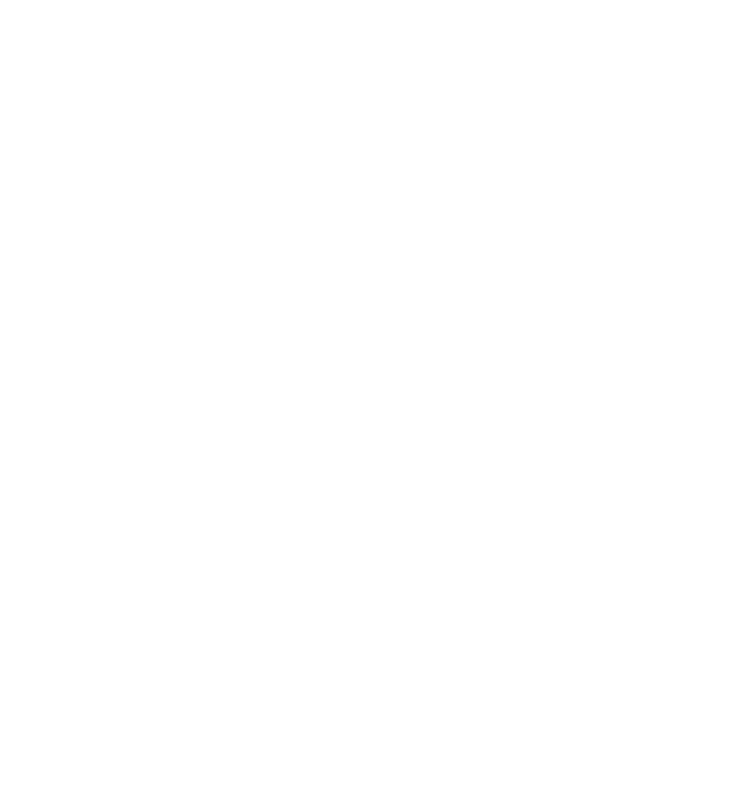
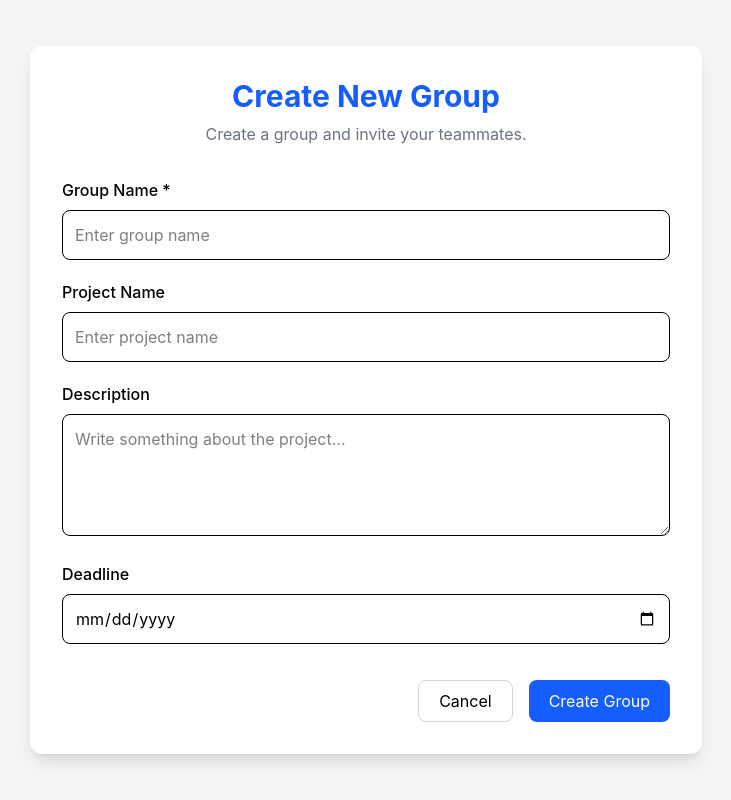
Before and after one commit to prd6/Group-Project-Manager, a React app in the folder Frontend/: page /Create_Grp in a window 1280 px wide. Before the commit this address had no page. Shown: the whole page, without its empty margins (274-1005 px from the left). Built offline with nearby package versions, Linux system fonts and the light colour scheme; the HTML template or start-up script is replaced by a standard one.

Commit message:
feat: add Dashboard, Create Group, and Join Group pages; update routing and dependencies

```diff
--- a/Frontend/package.json
+++ b/Frontend/package.json
@@ -11,6 +11,7 @@
   },
   "dependencies": {
     "@tailwindcss/vite": "^4.3.3",
+    "lucide-react": "^1.25.0",
     "react": "^19.2.7",
     "react-dom": "^19.2.7",
     "react-router-dom": "^7.18.1",
--- a/Frontend/src/App.jsx
+++ b/Frontend/src/App.jsx
@@ -1,5 +1,7 @@
 import { Routes, Route } from "react-router-dom";
-
+import Dashboard from "./Pages/Dashboard";
+import Create_Grp from "./Pages/Create_Grp";
+import Join_Grp from "./Pages/Join_Grp"
 import Navbar from "./Components/Navbar";
 import Home from "./Pages/Home";
 import Login from "./AuthPages/Login";
@@ -20,6 +22,9 @@ function App() {
 
       <Route path="/login" element={<Login />} />
       <Route path="/signup" element={<Signup />} />
+      <Route path="/Dashboard" element={<Dashboard />} />
+      <Route path="/Create_Grp" element={<Create_Grp />} />
+      <Route path="/Join_Grp" element={<Join_Grp />} />
     </Routes>
   );
 }
--- /dev/null
+++ b/Frontend/src/Pages/Create_Grp.jsx
@@ -0,0 +1,137 @@
+import { useState } from "react";
+
+const Create_Grp = () => {
+  const [groupData, setGroupData] = useState({
+    groupName: "",
+    projectName: "",
+    description: "",
+    deadline: "",
+  });
+
+  const handleChange = (e) => {
+    setGroupData({
+      ...groupData,
+      [e.target.name]: e.target.value,
+    });
+  };
+
+  const handleSubmit = (e) => {
+    e.preventDefault();
+
+    console.log(groupData);
+
+    // API call here
+  };
+
+  return (
+    <div className="min-h-screen bg-gray-100 flex items-center justify-center p-5">
+
+      <div className="w-full max-w-2xl bg-white rounded-xl shadow-lg p-8">
+
+        <h1 className="text-3xl font-bold text-center text-blue-600">
+          Create New Group
+        </h1>
+
+        <p className="text-center text-gray-500 mt-2 mb-8">
+          Create a group and invite your teammates.
+        </p>
+
+        <form onSubmit={handleSubmit} className="space-y-5">
+
+          {/* Group Name */}
+
+          <div>
+            <label className="block mb-2 font-medium">
+              Group Name *
+            </label>
+
+            <input
+              type="text"
+              name="groupName"
+              placeholder="Enter group name"
+              value={groupData.groupName}
+              onChange={handleChange}
+              required
+              className="w-full border rounded-lg p-3 focus:outline-none focus:ring-2 focus:ring-blue-500"
+            />
+          </div>
+
+          {/* Project Name */}
+
+          <div>
+            <label className="block mb-2 font-medium">
+              Project Name
+            </label>
+
+            <input
+              type="text"
+              name="projectName"
+              placeholder="Enter project name"
+              value={groupData.projectName}
+              onChange={handleChange}
+              className="w-full border rounded-lg p-3 focus:outline-none focus:ring-2 focus:ring-blue-500"
+            />
+          </div>
+
+          {/* Description */}
+
+          <div>
+            <label className="block mb-2 font-medium">
+              Description
+            </label>
+
+            <textarea
+              rows="4"
+              name="description"
+              placeholder="Write something about the project..."
+              value={groupData.description}
+              onChange={handleChange}
+              className="w-full border rounded-lg p-3 focus:outline-none focus:ring-2 focus:ring-blue-500"
+            ></textarea>
+          </div>
+
+          {/* Deadline */}
+
+          <div>
+            <label className="block mb-2 font-medium">
+              Deadline
+            </label>
+
+            <input
+              type="date"
+              name="deadline"
+              value={groupData.deadline}
+              onChange={handleChange}
+              className="w-full border rounded-lg p-3 focus:outline-none focus:ring-2 focus:ring-blue-500"
+            />
+          </div>
+
+          {/* Buttons */}
+
+          <div className="flex justify-end gap-4 pt-4">
+
+            <button
+              type="button"
+              className="px-5 py-2 rounded-lg border border-gray-300 hover:bg-gray-100"
+            >
+              Cancel
+            </button>
+
+            <button
+              type="submit"
+              className="px-5 py-2 rounded-lg bg-blue-600 text-white hover:bg-blue-700"
+            >
+              Create Group
+            </button>
+
+          </div>
+
+        </form>
+
+      </div>
+
+    </div>
+  );
+};
+
+export default Create_Grp;
--- /dev/null
+++ b/Frontend/src/Pages/Dashboard.jsx
@@ -0,0 +1,101 @@
+import React from "react";
+
+const Dashboard = () => {
+    return (
+        <div className="min-h-screen bg-gray-100">
+
+            {/* Navbar */}
+            <nav className="bg-blue-600 text-white p-4 flex justify-between">
+                <h1 className="text-xl font-bold">Group Project Manager</h1>
+
+                <button className="bg-red-500 px-3 py-1 rounded">
+                    Logout
+                </button>
+            </nav>
+
+            <div className="p-6">
+
+                {/* Welcome */}
+                <div className="flex flex-col items-center justify-center">
+                    <h2 className="text-2xl font-bold ">
+                        Welcome
+                    </h2>
+
+                    <p className="text-gray-600 mb-6">
+                        Manage your project groups here.
+                    </p>
+
+                    {/* Buttons */}
+                    <div className="flex gap-4 mb-8">
+
+                        <button className="bg-blue-500 text-white px-4 py-2 rounded">
+                            Create Group
+                        </button>
+
+                        <button className="bg-green-500 text-white px-4 py-2 rounded">
+                            Join Group
+                        </button>
+
+                    </div>
+                </div>
+
+                {/* My Groups */}
+                <div className="bg-white p-5 rounded shadow mb-6">
+
+                    <h3 className="text-xl font-semibold mb-3">
+                        My Groups
+                    </h3>
+
+                    <div className="border rounded p-3 mb-3">
+
+                        <h4 className="font-bold">
+                            Software Engineering Project
+                        </h4>
+
+                        <p>Join Code: ABX93K</p>
+
+                        <button className="mt-2 bg-blue-500 text-white px-3 py-1 rounded">
+                            Open
+                        </button>
+
+                    </div>
+
+                    <div className="border rounded p-3">
+
+                        <h4 className="font-bold">
+                            AI Mini Project
+                        </h4>
+
+                        <p>Join Code: ZX91KP</p>
+
+                        <button className="mt-2 bg-blue-500 text-white px-3 py-1 rounded">
+                            Open
+                        </button>
+
+                    </div>
+
+                </div>
+
+                {/* Recent Activity */}
+
+                <div className="bg-white p-5 rounded shadow">
+
+                    <h3 className="text-xl font-semibold mb-3">
+                        Recent Activity
+                    </h3>
+
+                    <ul className="list-disc ml-5">
+                        <li>Rahul uploaded database.sql</li>
+                        <li>Priya joined the project</li>
+                        <li>New version uploaded</li>
+                    </ul>
+
+                </div>
+
+            </div>
+
+        </div>
+    );
+};
+
+export default Dashboard;
--- /dev/null
+++ b/Frontend/src/Pages/Join_Grp.jsx
@@ -0,0 +1,74 @@
+import { useState } from "react";
+import { useNavigate } from "react-router-dom";
+
+const Join_Grp= () => {
+  const [joinCode, setJoinCode] = useState("");
+  const navigate = useNavigate();
+
+  const handleSubmit = (e) => {
+    e.preventDefault();
+
+    console.log("Join Code:", joinCode);
+
+    // API call to join group
+  };
+
+  return (
+    <div className="min-h-screen bg-gray-100 flex items-center justify-center p-5">
+
+      <div className="w-full max-w-md bg-white shadow-lg rounded-xl p-8">
+
+        <h1 className="text-3xl font-bold text-center text-blue-600">
+          Join Group
+        </h1>
+
+        <p className="text-center text-gray-500 mt-2 mb-8">
+          Enter the group code shared by the group owner.
+        </p>
+
+        <form onSubmit={handleSubmit} className="space-y-6">
+
+          <div>
+            <label className="font-medium mb-2 flex justify-center items-center">
+              Group Code
+            </label>
+
+            <input
+              type="text"
+              placeholder="Enter Group Code Here"
+              value={joinCode}
+              onChange={(e) => setJoinCode(e.target.value.toUpperCase())}
+              maxLength={6}
+              required
+              className="w-full border rounded-lg p-3 text-center text-xl font-semibold tracking-widest uppercase focus:outline-none focus:ring-2 focus:ring-blue-500"
+            />
+          </div>
+
+          <div className="flex justify-between">
+
+            <button
+              type="button"
+              onClick={() => navigate(-1)}
+              className="px-5 py-2 border rounded-lg hover:bg-gray-100"
+            >
+              Back
+            </button>
+
+            <button
+              type="submit"
+              className="px-5 py-2 bg-blue-600 text-white rounded-lg hover:bg-blue-700"
+            >
+              Join Group
+            </button>
+
+          </div>
+
+        </form>
+
+      </div>
+
+    </div>
+  );
+};
+
+export default Join_Grp;
```
Also changed, not shown: 1 other file (tests, documents, lock files or other folders).
